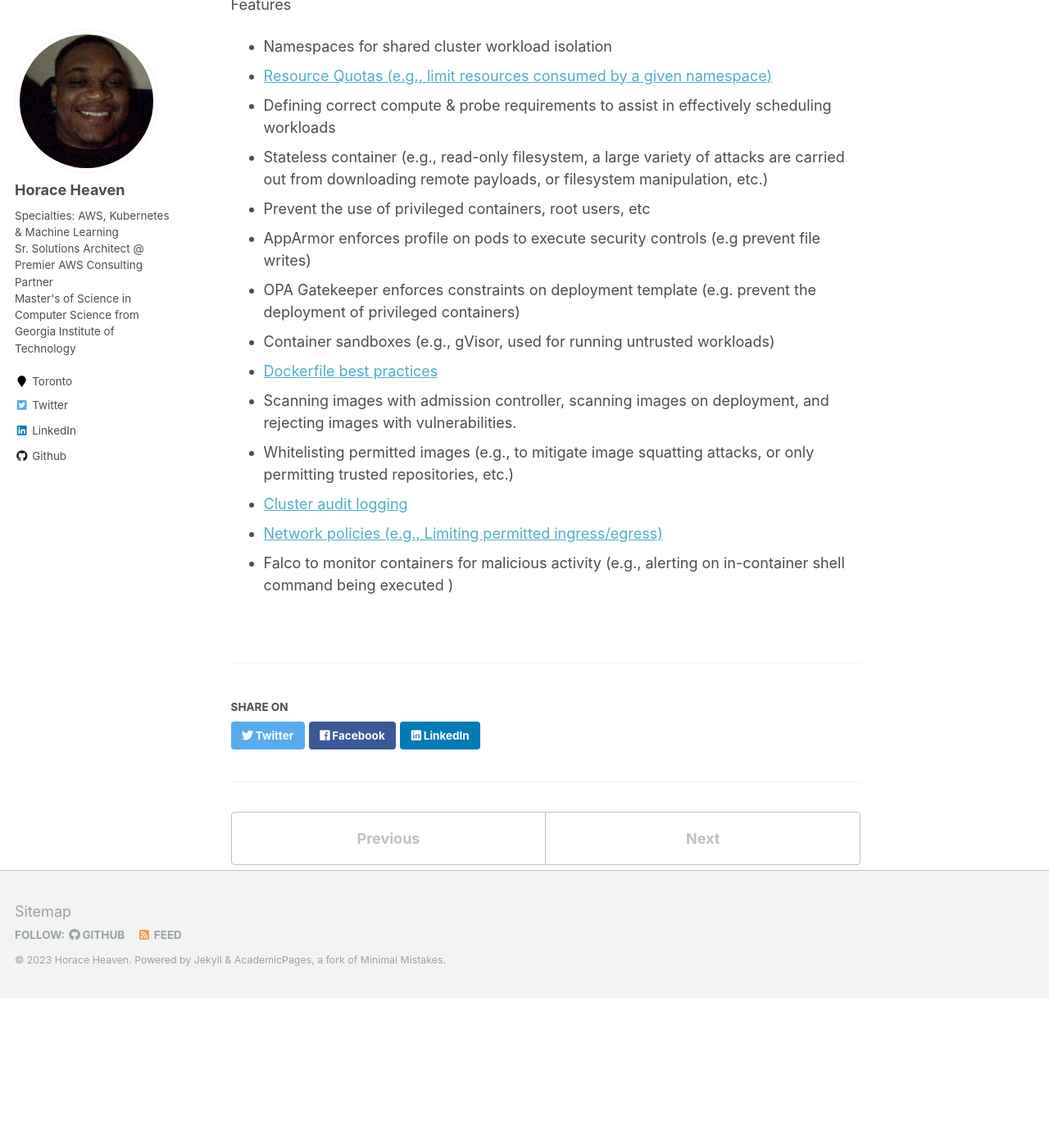
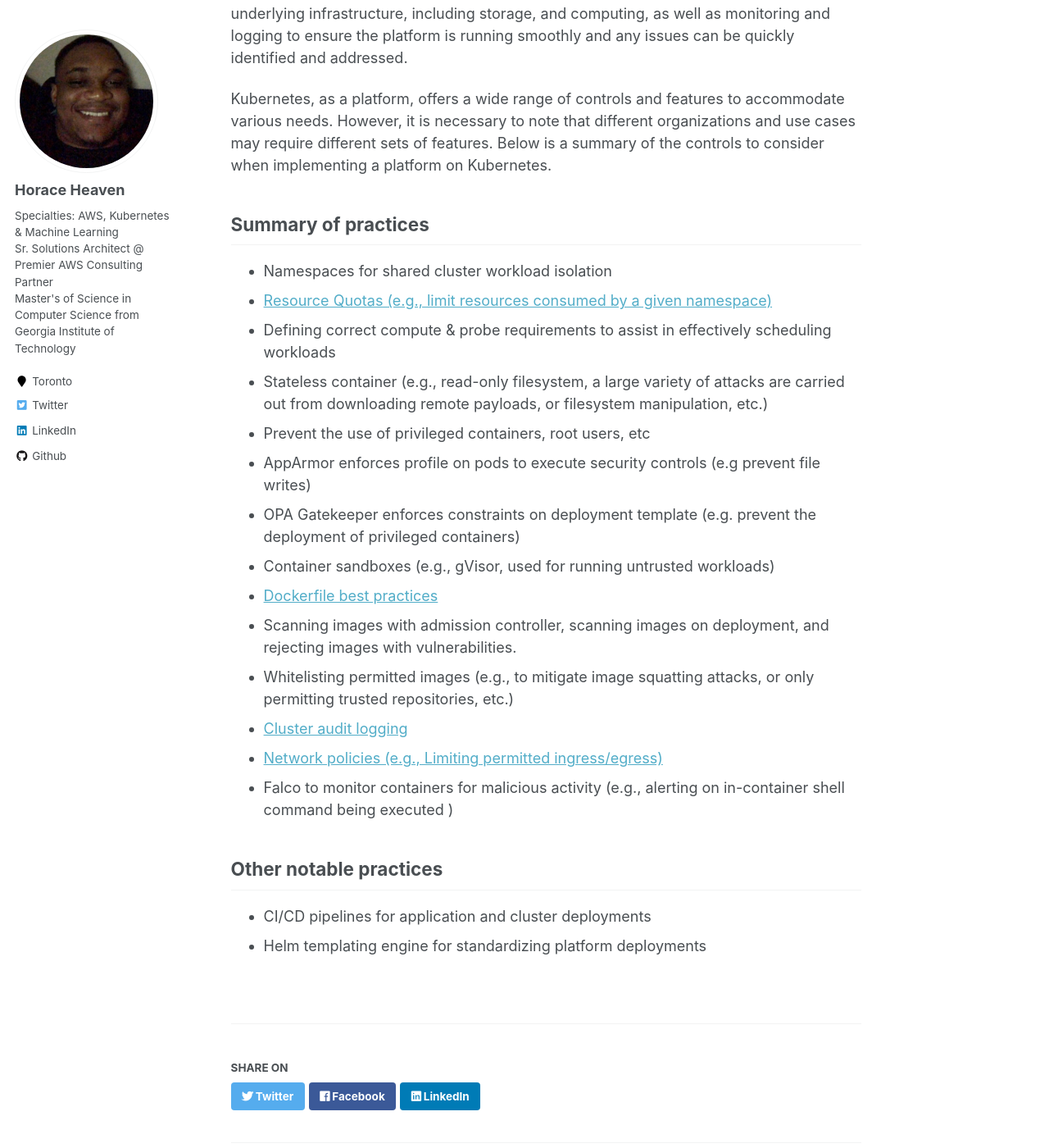
Before and after one commit to horaceheaven/horaceheaven.github.io, a Jekyll site: the page built from _publications/kubernetes-best-practices.md, in a window 1280 px wide and 1400 px high, scrolled down 1520 px. Shown: the whole window at 82% size. Built offline with Jekyll 4.4.1, drawn with Linux system fonts in a browser that asks for light colours; before the commit the page ends 2737 px from its top, so only the background shows below that; some of the changed text lies outside the part shown.

Commit message:
Update website

```diff
--- a/_publications/kubernetes-best-practices.md
+++ b/_publications/kubernetes-best-practices.md
@@ -5,7 +5,12 @@ type: "Publications"
 date: 2022-12-24
 permalink: /publications/kubernetes-best-practices
 ---
+# Table of Contents
+1. [Overview](#overview)
+2. [Summary of practices](#summary-of-practices)
+3. [Other notable practice](#other-notable-practice)
 
+## Overview
 As businesses strive for digital transformation and the ability to quickly innovate and meet the needs of their users, there is a growing demand for platforms that are scalable, extensible, and secure. To remain competitive, software must be flexible and able to adapt to changing needs. Kubernetes has become a popular choice for building application platforms due to its ability to provide automation, high availability, and portability out of the box, allowing platform teams to build on top of it with confidence.
 
 There are many use cases for Kubernetes, including self-service platforms for internal development teams to deploy applications, multi-tenant application platforms, multi-cloud deployments, data processing and machine learning services. This post will focus on concepts and practices to consider when building an application platform on Kubernetes, rather than specific technologies.
@@ -20,7 +25,7 @@ In addition to these considerations, it's essential to have a solid understandin
 
 Kubernetes, as a platform, offers a wide range of controls and features to accommodate various needs. However, it is necessary to note that different organizations and use cases may require different sets of features. Below is a summary of the controls to consider when implementing a platform on Kubernetes.
 
-Features
+## Summary of practices
 * Namespaces for shared cluster workload isolation
 * [Resource Quotas (e.g., limit resources consumed by a given namespace)](https://kubernetes.io/docs/tasks/administer-cluster/manage-resources/quota-memory-cpu-namespace/)
 * Defining correct compute & probe requirements to assist in effectively scheduling workloads
@@ -35,3 +40,7 @@ Features
 * [Cluster audit logging](https://kubernetes.io/docs/tasks/debug/debug-cluster/audit/)
 * [Network policies (e.g., Limiting permitted ingress/egress)](https://kubernetes.io/docs/concepts/services-networking/network-policies/)
 * Falco to monitor containers for malicious activity (e.g., alerting on in-container shell command being executed )
+
+## Other notable practices
+* CI/CD pipelines for application and cluster deployments
+* Helm templating engine for standardizing platform deployments
```
